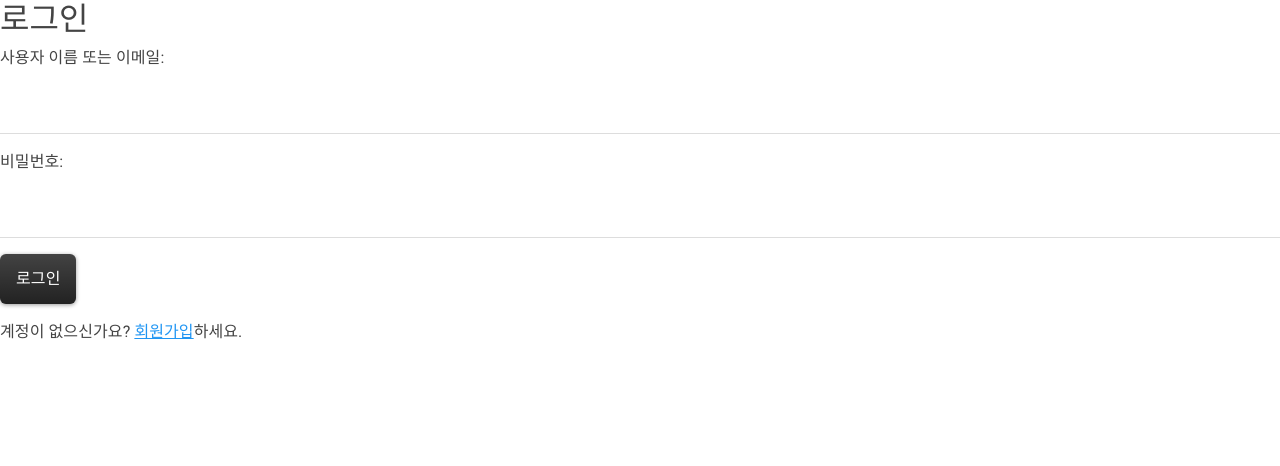
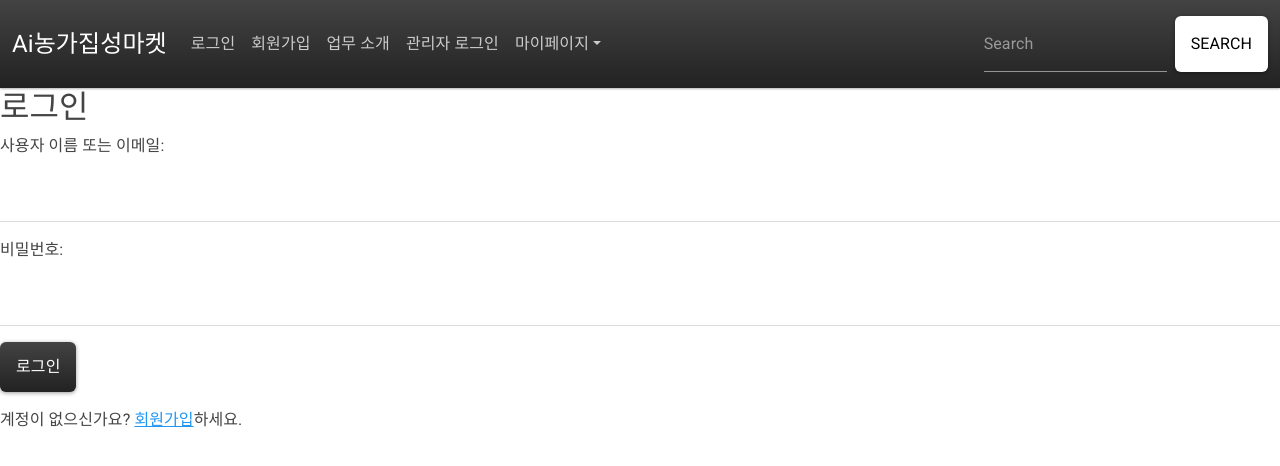
Before and after one commit to riha1432/SWEdu_Team_Prj, a React (Create React App) app in the folder web-shop/proto/: page /login in a window 1280 px wide. Shown: the top 466 px of the page. Built offline with nearby package versions, Linux system fonts and the light colour scheme.

Commit message:
Login.js 네비바 수정

```diff
--- a/web-shop/proto/src/pages/login/Login.js
+++ b/web-shop/proto/src/pages/login/Login.js
@@ -2,7 +2,7 @@ import React from 'react';
 import { Link } from 'react-router-dom';
 
 //components
-// import NavBar from '../components/olds/NavBar';
+import NavBar from '../../components/NavBar';
 
 import Footer from '../../components/Footer';
 
@@ -28,7 +28,7 @@ function Login() {
 
   return (
     <div>
-
+      <NavBar/>
       <h2>로그인</h2>
       <form onSubmit={handleSubmit}>
         <div className="mb-3">
```
